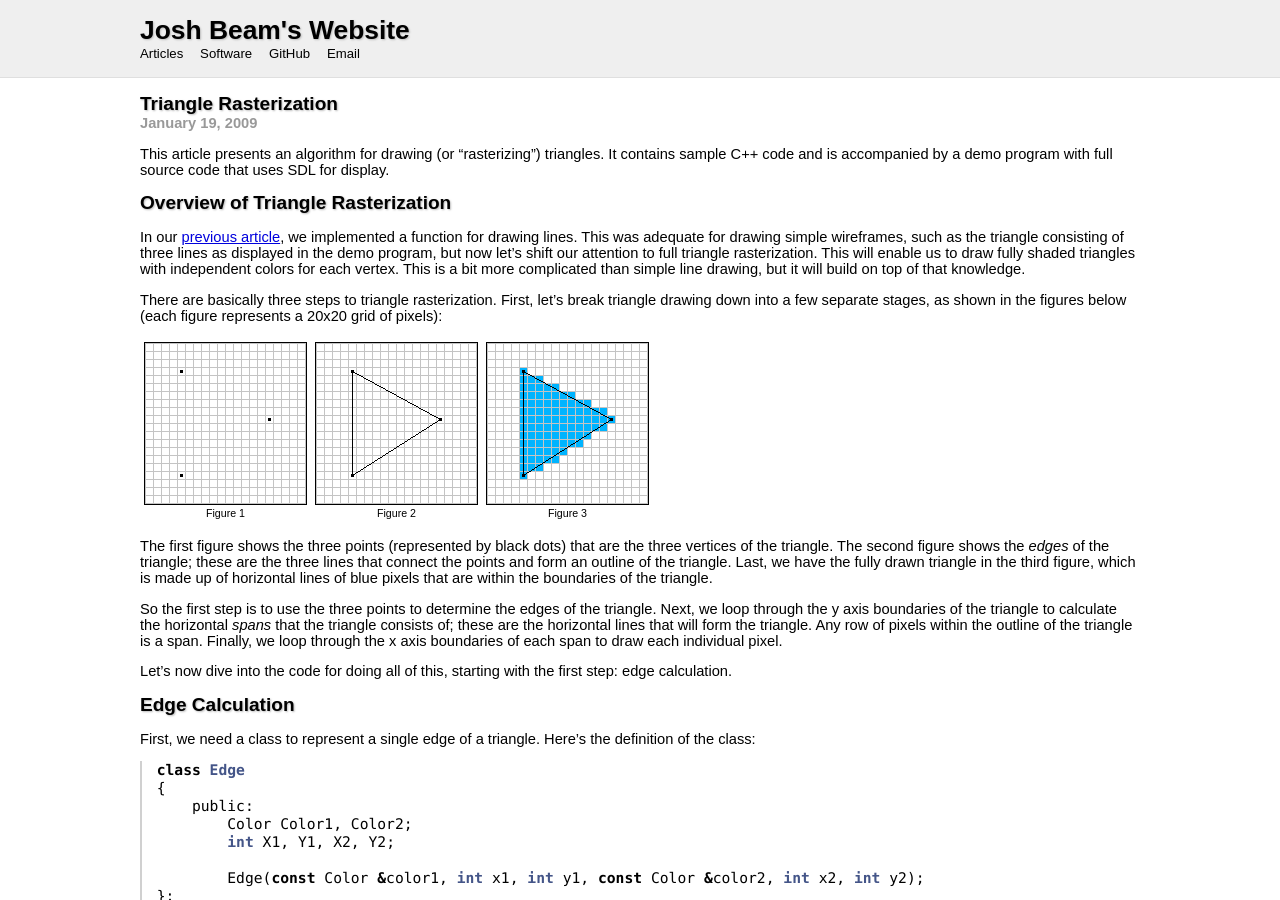
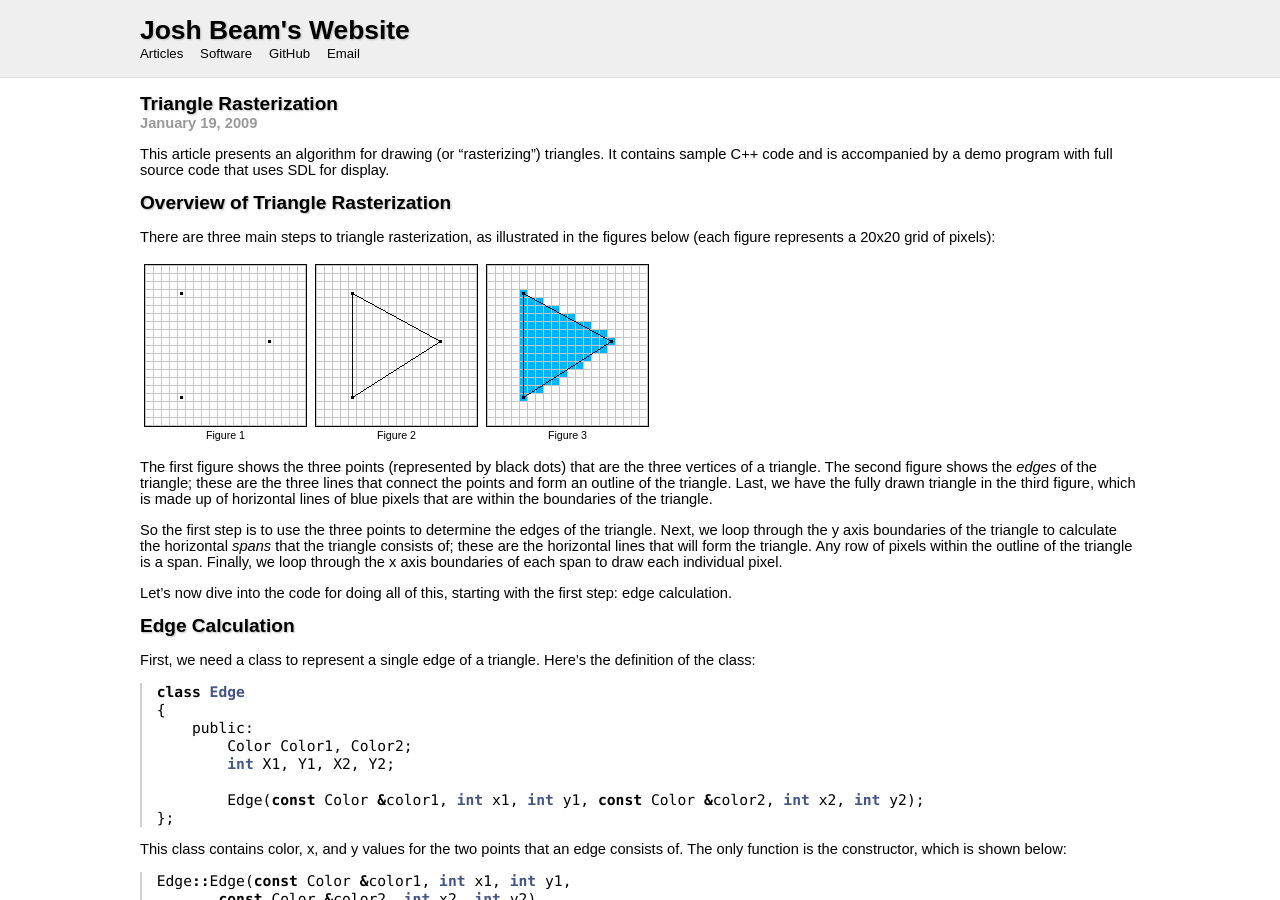
Before and after one commit to joshb/joshb.github.io, a Jekyll site: the page built from articles/triangle_rasterization/index.md, in a window 1280 px wide and 900 px high. Built offline with Jekyll 4.4.1, drawn with Linux system fonts in a browser that asks for light colours.

Commit message:
Remove unnecessary paragraph and improve wording in triangle rasterization article.

```diff
--- a/articles/triangle_rasterization/index.md
+++ b/articles/triangle_rasterization/index.md
@@ -8,9 +8,7 @@ This article presents an algorithm for drawing (or "rasterizing") triangles. It
 
 ## Overview of Triangle Rasterization
 
-In our [previous article](../simple_line_drawing/), we implemented a function for drawing lines. This was adequate for drawing simple wireframes, such as the triangle consisting of three lines as displayed in the demo program, but now let's shift our attention to full triangle rasterization. This will enable us to draw fully shaded triangles with independent colors for each vertex. This is a bit more complicated than simple line drawing, but it will build on top of that knowledge.
-
-There are basically three steps to triangle rasterization. First, let's break triangle drawing down into a few separate stages, as shown in the figures below (each figure represents a 20x20 grid of pixels):
+There are three main steps to triangle rasterization, as illustrated in the figures below (each figure represents a 20x20 grid of pixels):
 
 <table cellspacing="0" cellpadding="4" border="0">
 <tbody>
@@ -34,7 +32,7 @@ There are basically three steps to triangle rasterization. First, let's break tr
 </tbody>
 </table>
 
-The first figure shows the three points (represented by black dots) that are the three vertices of the triangle. The second figure shows the *edges* of the triangle; these are the three lines that connect the points and form an outline of the triangle. Last, we have the fully drawn triangle in the third figure, which is made up of horizontal lines of blue pixels that are within the boundaries of the triangle.
+The first figure shows the three points (represented by black dots) that are the three vertices of a triangle. The second figure shows the *edges* of the triangle; these are the three lines that connect the points and form an outline of the triangle. Last, we have the fully drawn triangle in the third figure, which is made up of horizontal lines of blue pixels that are within the boundaries of the triangle.
 
 So the first step is to use the three points to determine the edges of the triangle. Next, we loop through the y axis boundaries of the triangle to calculate the horizontal *spans* that the triangle consists of; these are the horizontal lines that will form the triangle. Any row of pixels within the outline of the triangle is a span. Finally, we loop through the x axis boundaries of each span to draw each individual pixel.
 
```
